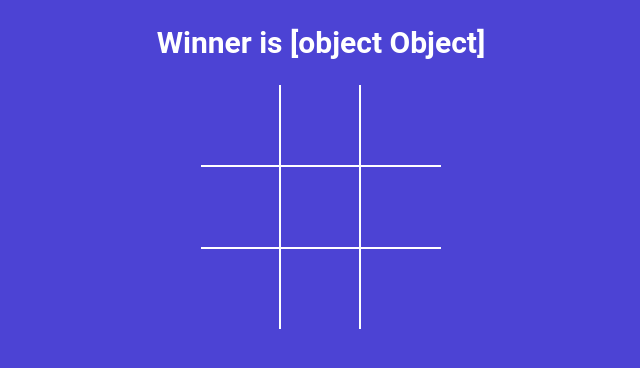
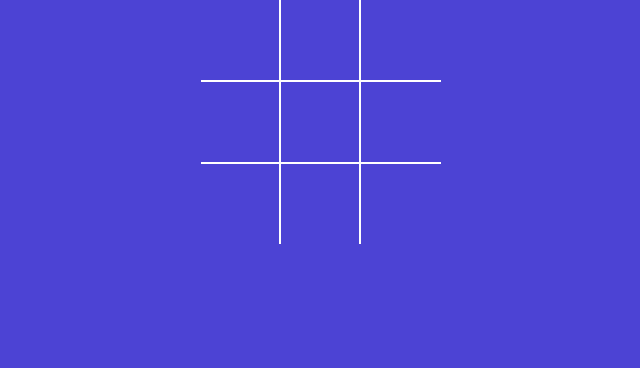
Before and after one commit to Alan-Martin-Eduthan/tictactoe-game, a React (Vite) app: page / in a window 1280 px wide. Shown: the top 368 px of the page, without its empty margins (319-959 px from the left). Built offline with nearby package versions, Linux system fonts and the light colour scheme.

Commit message:
added tie stage

```diff
--- a/src/App.jsx
+++ b/src/App.jsx
@@ -2,21 +2,13 @@ import "./styles.scss";
 import { useState } from "react";
 import Board from "./components/Board";
 import { calculateWinner } from "./winner";
+import StatusMessage from "./components/StatusMessage";
 
 function App() {
   const [squares, setSquare] = useState(Array(9).fill(null));
   const [isXNext, setIsXNext] = useState(false);
 
   const winner = calculateWinner(squares); // This line calculates the winner
-
-  const nextPlayer = isXNext ? "X" : "O";
-  // const statusMessage = winner
-  //   ? `Winner is ${winner}`
-  //   : `Next player is ${nextPlayer}`;
-
-  const statusMessage = winner
-    ? `Winner is ${winner}`
-    : `Next player is ${nextPlayer}`;
 
   const handleSquareClick = (clickedPosition) => {
     if (squares[clickedPosition]) {
@@ -36,7 +28,7 @@ function App() {
 
   return (
     <div className="app">
-      <h2>{statusMessage}</h2>
+      <StatusMessage winner={winner} isXNext={isXNext} squares={squares} />
       <Board squares={squares} handleSquareClick={handleSquareClick} />
     </div>
   );
--- /dev/null
+++ b/src/components/StatusMessage.jsx
@@ -0,0 +1,22 @@
+const StatusMessage = ({ winner, isXNext, squares }) => {
+  const noMovesLeft = squares.every((squareValue) => squareValue !== null);
+
+  const nextPlayer = isXNext ? "X" : "O";
+
+  const renderStatusMessage = () => {
+    if (winner) {
+      return <div>winner is {winner}</div>;
+    }
+    if (!winner && noMovesLeft) {
+      return <div>0 and X tied</div>;
+    }
+    if (!winner && !noMovesLeft) {
+      return <div>Next player is {nextPlayer}</div>;
+    }
+    return null;
+  };
+
+  return;
+  <div>{renderStatusMessage}</div>;
+};
+export default StatusMessage;
```
